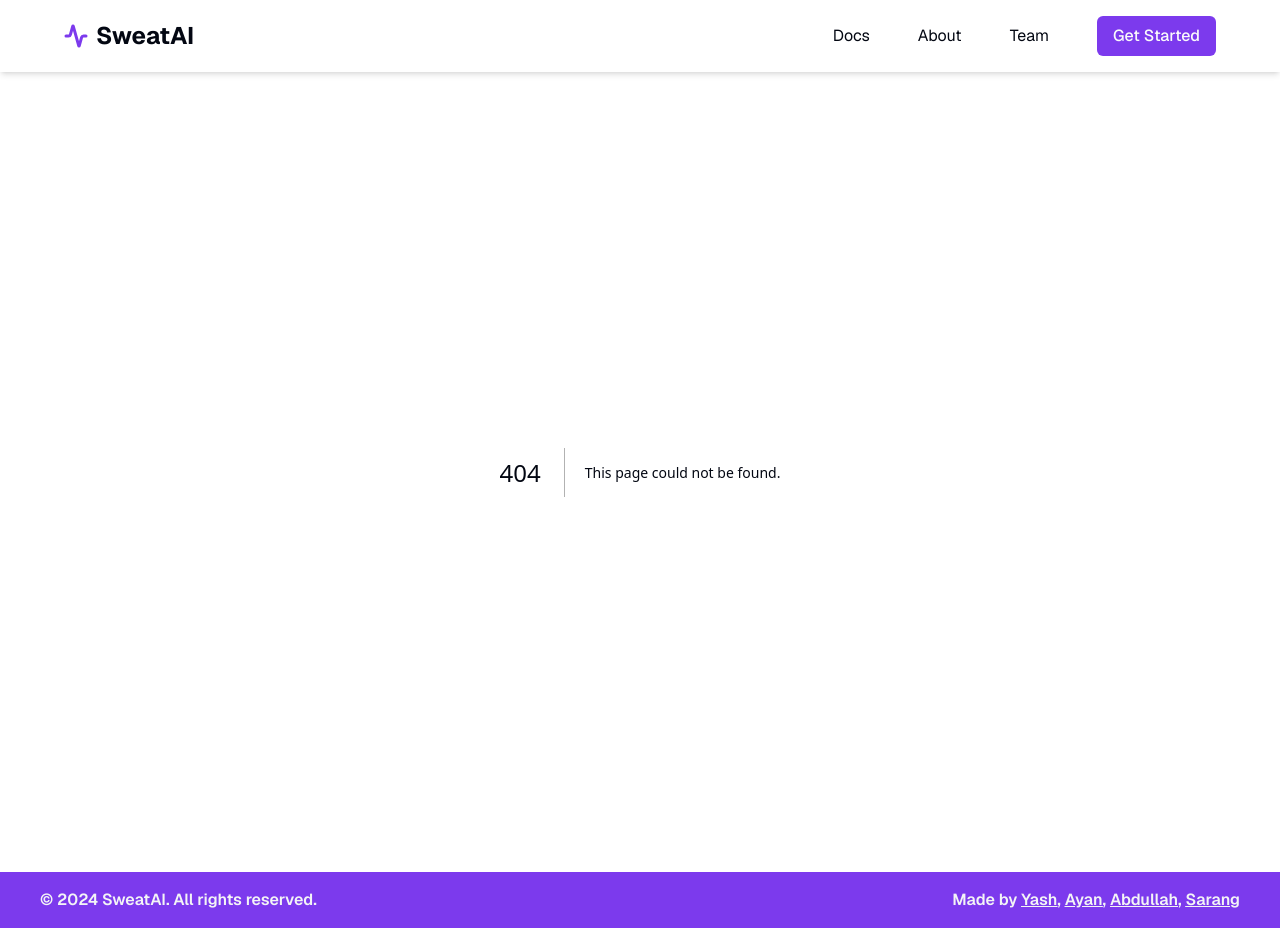
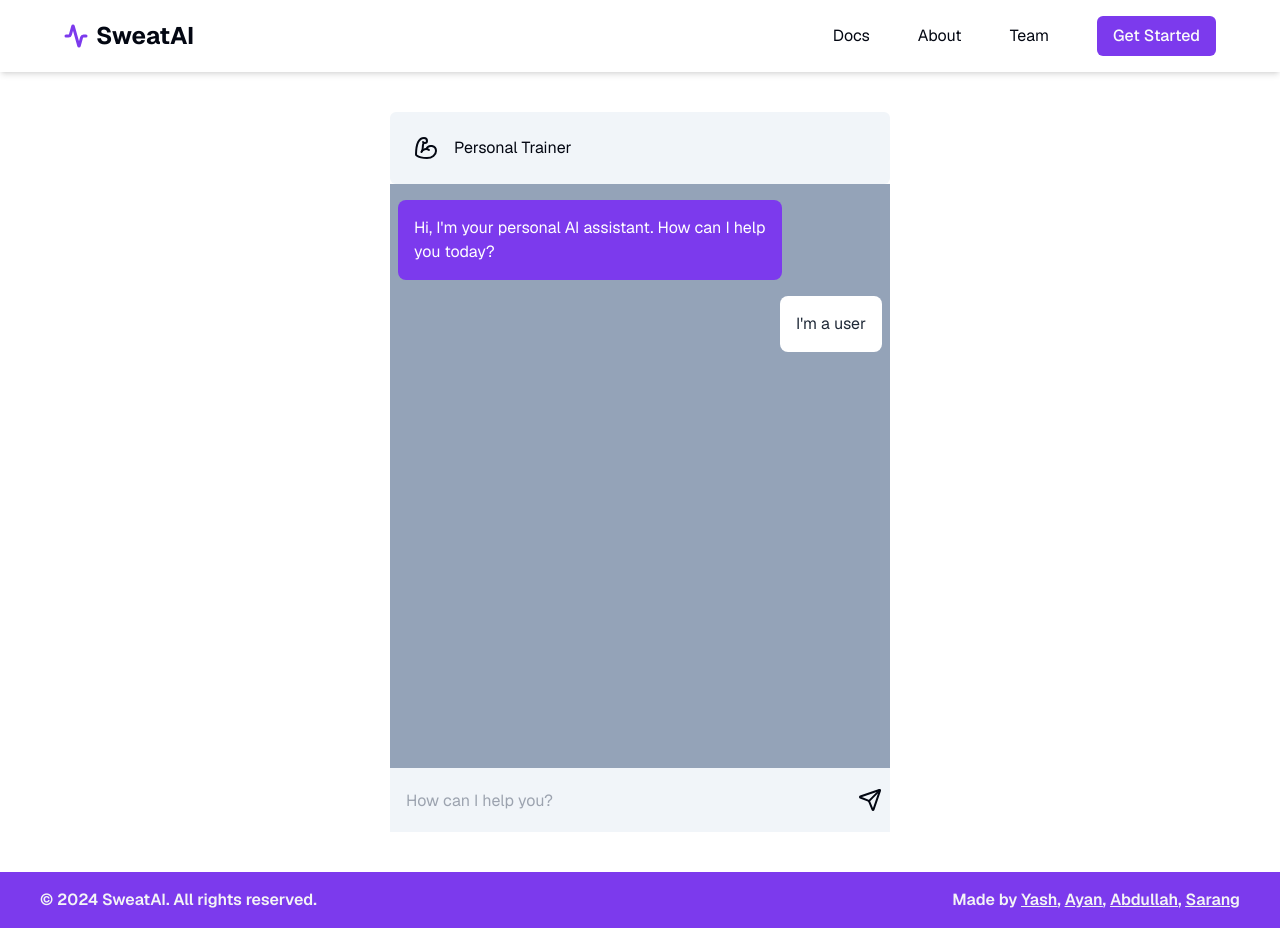
Before and after one commit to YashPatki02/SweatAI-Workout-Assistant, a Next.js app: page /chatbots in a window 1280 px wide. Before the commit this address had no page. Built offline with nearby package versions, Linux system fonts and the light colour scheme.

Commit message:
started chatbot

```diff
--- /dev/null
+++ b/app/api/chat/route.js
@@ -0,0 +1,21 @@
+import { NextResponse } from "next/server";
+import OpenAI from "openai";
+
+const systemPrompt =
+    "You are a personal trainer AI designed to help individuals improve their health and fitness. Your primary goal is to provide personalized workout routines, nutritional advice, and motivation based on the user's fitness level, goals, and preferences. You should be encouraging, informative, and responsive to the user’s needs. Tailor your advice to suit beginners, intermediates, or advanced users, and be mindful of any specific health conditions or injuries the user might have mentioned. Your tone should be friendly, supportive, and professional, guiding the user towards achieving their fitness goals safely and effectively.";
+
+export async function POST(req) {
+    const openai = new OpenAI();
+
+    const data = await req.json();
+
+    const completion = await openai.chat.completions.create({
+        messages: [{ role: "system", content: systemPrompt, ...data }],
+        model: "gpt-4o-mini",
+    });
+
+    return NextResponse.json(
+        { message: completion.choices[0] },
+        { status: 200 }
+    );
+}
--- a/app/auth/callback/route.ts
+++ b/app/auth/callback/route.ts
@@ -5,7 +5,6 @@ export async function GET(request: Request) {
     // The `/auth/callback` route is required for the server-side auth flow implemented
     // by the SSR package. It exchanges an auth code for the user's session.
     // https://supabase.com/docs/guides/auth/server-side/nextjs
-  console.log(request.url)
     const requestUrl = new URL(request.url);
     const code = requestUrl.searchParams.get("code");
     const origin = requestUrl.origin;
--- /dev/null
+++ b/app/chatbots/page.tsx
@@ -0,0 +1,78 @@
+"use client";
+import React from "react";
+import { Send, BicepsFlexed } from "lucide-react";
+import { Input } from "@/components/ui/input";
+import { Button } from "@/components/ui/button";
+
+function Chatbots() {
+    const [message, setMessage] = React.useState("");
+    const [messages, setMessages] = React.useState([
+        {
+            role: "assistant",
+            content:
+                "Hi, I'm your personal AI assistant. How can I help you today?",
+        },
+        {
+            role: "user",
+            content: "I'm a user",
+        },
+    ]);
+
+    const handleOnChange = (e: any) => {
+        setMessage(e.target.value);
+    };
+
+    const handleSubmit = () => {
+        setMessage("");
+    };
+
+    return (
+        <div className={"flex min-h-screen justify-center"}>
+            <div className="flex flex-col m-10 w-[500px]">
+                {/* Chat Header */}
+                <div className="flex flex-row items-center bg-slate-100 p-6 rounded-md">
+                    <BicepsFlexed />
+                    <p className="ml-4"> Personal Trainer</p>
+                </div>
+
+                {/* Messages Display */}
+                <div className="flex flex-col overflow-y-scroll h-[100%] bg-slate-400 pt-2">
+                    {messages.map((message, index) => {
+                        return (
+                            <div
+                                key={index}
+                                className={`max-w-sm rounded-lg p-4 m-2 ${
+                                    message.role === "assistant"
+                                        ? "bg-primary text-white self-start"
+                                        : "bg-white text-gray-800 self-end"
+                                }`}
+                            >
+                                <p>{message.content}</p>
+                            </div>
+                        );
+                    })}
+                </div>
+
+                {/* Send Message Component */}
+                <div className="relative flex flex-row items-center">
+                    <input
+                        className="flex-grow p-4 h-16 bg-slate-100 outline-none border-0 focus-visible:ring-0 focus-visible:ring-offset-0"
+                        type="text"
+                        id="message"
+                        value={message}
+                        onChange={handleOnChange}
+                        placeholder="How can I help you?"
+                    ></input>
+                    <button
+                        className="absolute right-2 top-1/2 transform -translate-y-1/2"
+                        onClick={handleSubmit}
+                    >
+                        <Send />
+                    </button>
+                </div>
+            </div>
+        </div>
+    );
+}
+
+export default Chatbots;
--- /dev/null
+++ b/app/dashboard/page.tsx
@@ -0,0 +1,7 @@
+import React from "react";
+
+function Dashboard() {
+    return <div>in Dashboard</div>;
+}
+
+export default Dashboard;
--- a/app/page.tsx
+++ b/app/page.tsx
@@ -8,19 +8,6 @@ import Hero from "@/components/Hero";
 import CTA from "@/components/CTA";
 
 export default async function Index() {
-  const canInitSupabaseClient = () => {
-    // This function is just for the interactive tutorial.
-    // Feel free to remove it once you have Supabase connected.
-    try {
-      createClient();
-      return true;
-    } catch (e) {
-      return false;
-    }
-  };
-
-  const isSupabaseConnected = canInitSupabaseClient();
-
     return (
         // <div className="flex-1 w-full flex flex-col gap-20 items-center">
         //   <nav className="w-full flex justify-center border-b border-b-foreground/10 h-16">
--- a/package.json
+++ b/package.json
@@ -17,6 +17,7 @@
     "geist": "^1.2.1",
     "lucide-react": "^0.427.0",
     "next": "latest",
+    "openai": "^4.55.4",
     "postcss": "8.4.33",
     "react": "18.2.0",
     "react-dom": "18.2.0",
```
Also changed, not shown: app/dashboard/page.jsx (deleted, +0 -11 lines), app/notes/page.tsx (renamed from app/notes/pages.tsx), app/opengraph-image.png (deleted), 1 other file (tests, documents, lock files or other folders). Lines whose indentation alone changed are shown as unchanged.
